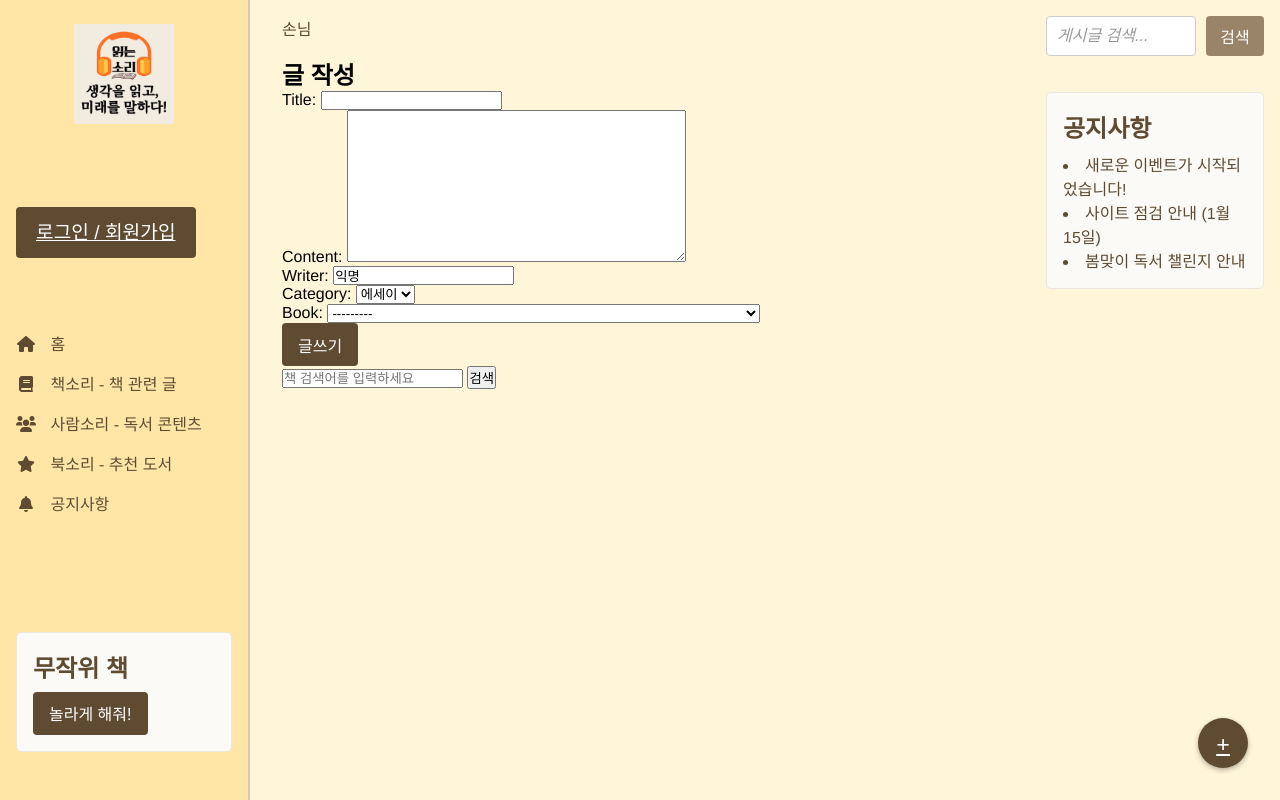
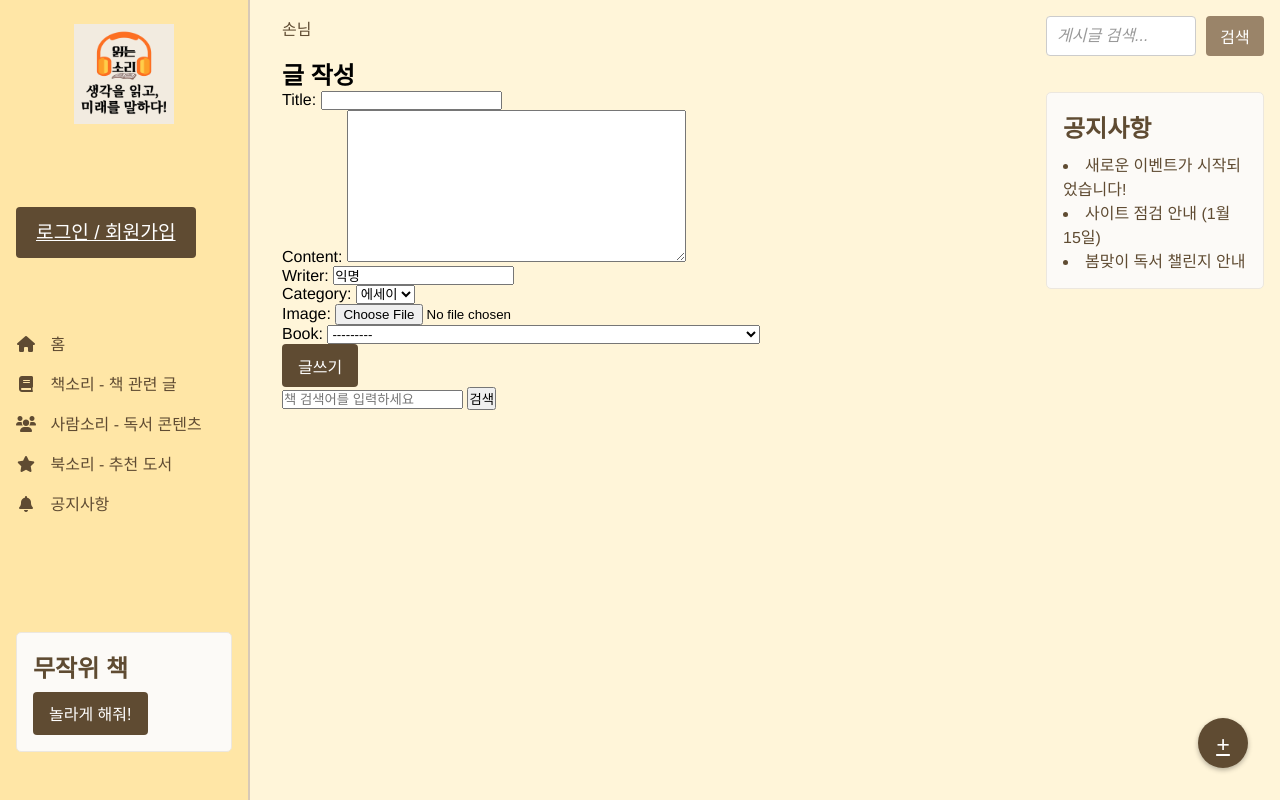
Before and after one commit to OptiGTO/reading_sound, a Django app: page /post/ in a window 1280 px wide. Run offline with Django 5.2, Linux system fonts and the light colour scheme; data comes from the database, SQL or seed files in the repository.

Commit message:
Pillow 설치 현재버젼은 오류발생버젼

```diff
--- a/requirements.txt
+++ b/requirements.txt
@@ -4,6 +4,7 @@ charset-normalizer==3.4.1
 Django==5.1.4
 django-cors-headers==4.6.0
 idna==3.10
+pillow==11.1.0
 requests==2.32.3
 sqlparse==0.5.3
 tzdata==2024.2
--- a/server/community/forms.py
+++ b/server/community/forms.py
@@ -6,5 +6,5 @@ from .models import Post
 class PostForm(forms.ModelForm):
     class Meta:
         model = Post
-        fields = ['title', 'content', 'writer', 'category', 'book']
+        fields = ['title', 'content', 'writer', 'category','image', 'book']
         # 필요하다면 widgets나 labels 등을 커스터마이징할 수 있음.
--- a/server/community/models.py
+++ b/server/community/models.py
@@ -38,6 +38,9 @@ class Post(models.Model):
     # 어떤 책 관련 글인지 연결
     book        = models.ForeignKey('Book', on_delete=models.CASCADE, null=True, blank=True)
 
+    # 이미지 첨부
+    image       = models.ImageField(upload_to='post_images/', blank=True, null=True)
+
     # 작성일 (자동 기록)
     created_at  = models.DateTimeField(auto_now_add=True)
 
--- a/server/community/templates/community/index.html
+++ b/server/community/templates/community/index.html
@@ -253,6 +253,13 @@
             </article>
 
             <!-- Additional articles... -->
+            {% for post in posts %}
+            <h3>{{ post.title }}</h3>
+            <p>{{ post.content }}</p>
+            {% if post.image %}
+              <img src="{{ post.image.url }}" alt="이미지" />
+            {% endif %}
+          {% endfor %}
           </section>
         </section>
 
--- a/server/community/templates/community/post.html
+++ b/server/community/templates/community/post.html
@@ -9,7 +9,7 @@
 
 
 
-  <form method="POST" action="">
+  <form method="POST" action="" enctype="multipart/form-data">
     {% csrf_token %}
     {{ form.as_p }}
 
@@ -31,6 +31,18 @@
   </div>
 
 </section>
+
+
+
+
+
+
+
+<!----------------------------------------------------------------------------------------->
+
+<!-- JavaScript 코드 -->
+
+
 
 <script>
   // 1) 책 검색 함수 (Fetch API 사용)
@@ -82,6 +94,7 @@
         <strong>${book.title}</strong><br>
         저자: ${book.author}<br>
         출판사: ${book.publisher}<br>
+        <img src="${book.image}" style="max-width:100px;"><br>
         <button type="button" onclick='chooseBook(${JSON.stringify(book)})'>이 책 선택</button>
       `;
       resultsDiv.appendChild(bookDiv);
--- a/server/community/views.py
+++ b/server/community/views.py
@@ -55,6 +55,8 @@ def post_view(request):
         form = PostForm()
 
     return render(request, 'community/post.html', {'form': form})
+
+
 def login_view(request):
     return render(request, 'community/login.html')
 
--- a/server/myproject/settings.py
+++ b/server/myproject/settings.py
@@ -150,3 +150,7 @@ NAVER_CLIENT_ID = '_kgSLfQCwC9lIdFQGHaX'
 NAVER_CLIENT_SECRET = 'w8K5A7qPw9'
 
 ALLOWED_HOSTS = ['*']  # 모든 호스트 허용
+
+
+MEDIA_URL = '/media/'
+MEDIA_ROOT = os.path.join(BASE_DIR, 'media')
--- a/server/myproject/urls.py
+++ b/server/myproject/urls.py
@@ -4,6 +4,8 @@
 from django.contrib import admin
 from django.urls import path, include
 from community.admin_views import book_search_view, book_add_view
+from django.conf import settings
+from django.conf.urls.static import static
 
 urlpatterns = [
     path('admin/books/search/', book_search_view, name='admin_books_search'),
@@ -11,3 +13,8 @@ urlpatterns = [
     path('admin/', admin.site.urls),
     path('', include('community.urls')),  # route to the community app
 ]
+
+
+# 만약 배포환경으로 바꾼다면, 아래 코드를 수정해야 합니다.
+if settings.DEBUG:
+    urlpatterns += static(settings.MEDIA_URL, document_root=settings.MEDIA_ROOT)
```
